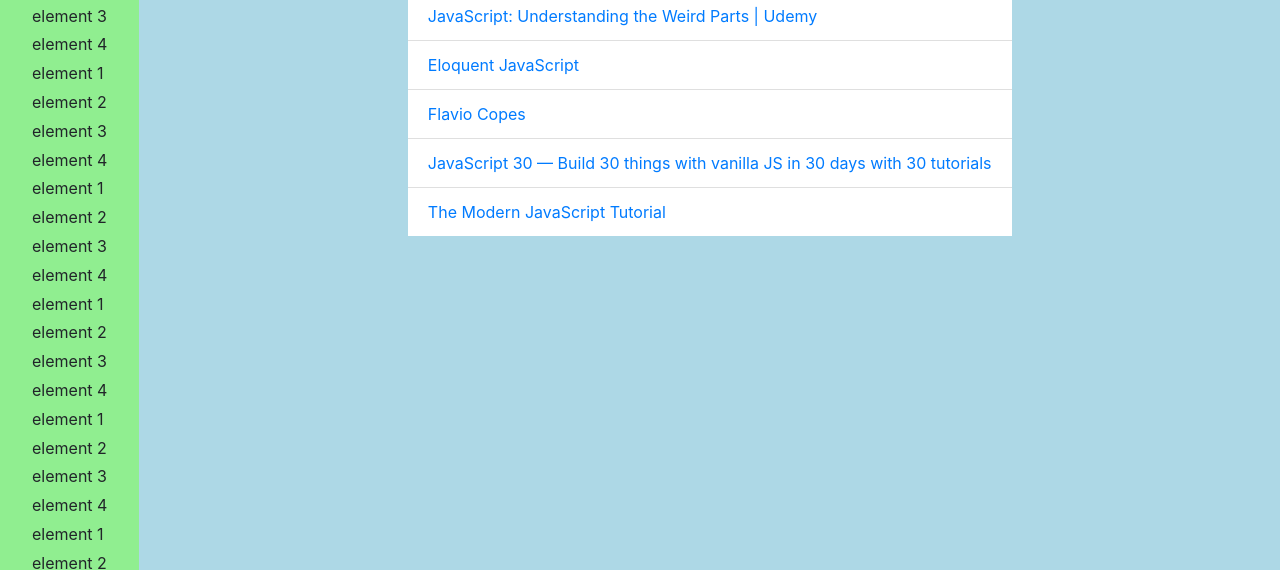
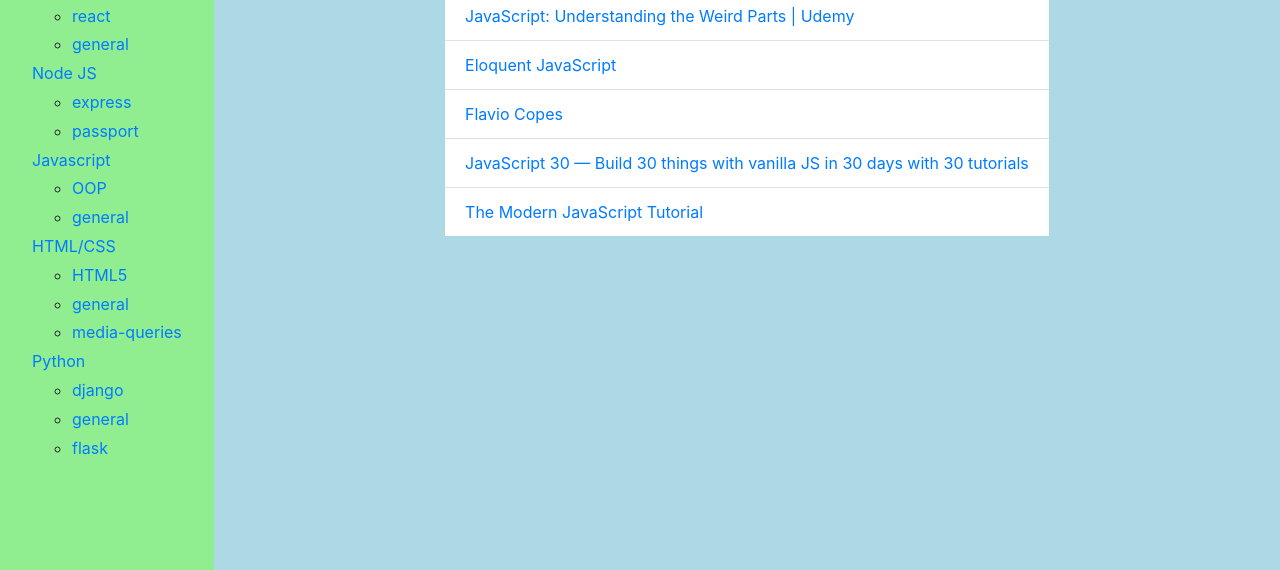
Before and after one commit to cd4d/webdev-resources, a React app in the folder frontend/: page / in a window 1280 px wide. Shown: the part 230-800 px from the top of the page. Built offline with nearby package versions, Linux system fonts and the light colour scheme.

Commit message:
Populate sidebar with links from mock DB

```diff
--- a/frontend/src/DB/html-css.json
+++ b/frontend/src/DB/html-css.json
@@ -1,7 +1,9 @@
 {
   "topic": "HTML",
   "title": "HTML/CSS",
-  "sublevels": [],
+  "sublevels": [{"title":"HTML5", "topic":"HTML5"},
+    {"title":"general", "topic":"general"},
+    {"title":"media-queries", "topic":"mediaqueries"}],
   "links": [
     {
       "title": "Color wheel, a color palette generator | Adobe Color",
--- a/frontend/src/DB/javascript.json
+++ b/frontend/src/DB/javascript.json
@@ -1,9 +1,7 @@
 {
   "topic": "javascript",
   "title": "Javascript",
-    "sublevels": [
-        "OOP"
-    ],
+  "sublevels": [{"title":"OOP"}, {"title":"general"}],
   "links": [
     {
       "title": "JavaScript: Understanding the Weird Parts | Udemy",
--- a/frontend/src/DB/node.json
+++ b/frontend/src/DB/node.json
@@ -2,8 +2,8 @@
     "topic": "node",
     "title": "Node JS",
     "sublevels": [
-        "express",
-        "passport"
+        {"title":"express"},
+        {"title":"passport"}
     ],
     "links": [
         {
--- a/frontend/src/DB/python.json
+++ b/frontend/src/DB/python.json
@@ -2,8 +2,10 @@
     "topic": "python",
     "title": "Python",
     "sublevels": [
-        "OOP"
-    ],
+        {"title":"django"},
+        {"title":"general"},
+        {"title":"flask"}
+      ],
     "links": [
         {
             "title": "5. Data Structures — Python 3.8.0 documentation",
--- a/frontend/src/DB/web-development.json
+++ b/frontend/src/DB/web-development.json
@@ -1,10 +1,7 @@
 {
   "topic": "webdev",
   "title": "Web Development",
-    "sublevels": [
-        "node",
-        "react"
-    ],
+  "sublevels": [{"title":"node"}, {"title":"react"}, {"title":"general"}],
   "links": [
     {
       "title": "Web Development Course Resources | The App Brewery",
--- a/frontend/src/app/App.js
+++ b/frontend/src/app/App.js
@@ -22,19 +22,16 @@
     <>
       <Header />
       <div className="lower">
-        <Sidebar />
+        <Sidebar mockDB={mockDB} />
 
         <Switch>
           <Route
             exact
-            path="/"
-            render={() => <Main topic="javascript" />}
+            path="/:topic"
+            render={(routeProps) => <Main {...routeProps} mockDB={mockDB}  />}
           ></Route>
-          <Route
-            exact
-            path="/:topic"
-            render={(routeProps) => <Main {...routeProps} mockDB={mockDB} />}
-          ></Route>
+          <Route path="/" render={() => <Main />}></Route>
+
         </Switch>
       </div>
     </>
--- a/frontend/src/app/Main.js
+++ b/frontend/src/app/Main.js
@@ -1,45 +1,53 @@
 import React from "react";
 import "./main.css";
 //import Lorem from "./tests/lorem"
-import getTopicData, {displayLinks} from "./utils"
-
+import getTopicData, { displayLinks } from "./utils";
 
 export default function (props) {
+
   // default data to be displayed
   let displayedData = {
     topic: "web resources",
     title: "Web resources",
     links: [
       {
-        "title": "JavaScript: Understanding the Weird Parts | Udemy",
-        "url": "https://www.udemy.com/course/understand-javascript/?couponCode=6118495DE2F1408C71A1"
+        title: "JavaScript: Understanding the Weird Parts | Udemy",
+        url:
+          "https://www.udemy.com/course/understand-javascript/?couponCode=6118495DE2F1408C71A1",
       },
       {
-        "title": "Eloquent JavaScript",
-        "url": "http://eloquentjavascript.net/"
+        title: "Eloquent JavaScript",
+        url: "http://eloquentjavascript.net/",
       },
       {
-        "title": "Flavio Copes",
-        "url": "https://flaviocopes.com"
+        title: "Flavio Copes",
+        url: "https://flaviocopes.com",
       },
       {
-        "title": "JavaScript 30 — Build 30 things with vanilla JS in 30 days with 30 tutorials",
-        "url": "https://javascript30.com/"
+        title:
+          "JavaScript 30 — Build 30 things with vanilla JS in 30 days with 30 tutorials",
+        url: "https://javascript30.com/",
       },
       {
-        "title": "The Modern JavaScript Tutorial",
-        "url": "https://javascript.info/"
-      }
-    ]
-  }// access db if route matches
-  if (props.match) { displayedData = getTopicData(props.mockDB, props.match.params.topic) }
+        title: "The Modern JavaScript Tutorial",
+        url: "https://javascript.info/",
+      },
+    ],
+  };
+  // access db if route matches
+  if (Object.keys(props).length != 0 && props.match.params) {
+    // query DB
+    let queryDBResult = getTopicData(props.mockDB, props.match.params.topic);
+    // update displayedData if result
+    if (queryDBResult != undefined) displayedData = queryDBResult;
+  }
 
   return (
     <div className="main content column">
       <h1>{displayedData.title}</h1>
-      <ul className="list-group list-group-flush">{displayLinks(displayedData)}</ul>
+      <ul className="list-group list-group-flush">
+        {displayLinks(displayedData)}
+      </ul>
     </div>
   );
-
-
 }
--- a/frontend/src/app/Sidebar.js
+++ b/frontend/src/app/Sidebar.js
@@ -1,41 +1,38 @@
 import React from "react";
-import "./sidebar.css"
+import "./sidebar.css";
+import { v4 as uuidv4 } from "uuid";
+// https://dev.to/jsmanifest/create-a-modern-dynamic-sidebar-menu-in-react-using-recursion-36eo
+
+function SidebarItem(item) {
+
+  return (
+    <li key={uuidv4()}>
+      { <a href={`/${item.topic}`}>{item.title}</a>}
+      {/* Sublevel */}
+      {Array.isArray(item.sublevels) && (
+        <ul>
+          {item.sublevels.map((subItem) => (
+            <SidebarItem key={uuidv4()} depth={item.depth + 1} {...subItem} />
+          ))}
+        </ul>
+      )}
+    </li>
+  );
+}
 export default function (props) {
+
   return (
     <>
-    <input type="checkbox" id="mobile-menu-checkbox"/>
-    <div className="sidebar column" >
-
-      <nav className="content">
-
-        <ul className="sidebar-items">
-          <li>element 1</li>
-          <li>element 2</li>
-          <li>element 3</li>
-          <li>element 4</li>
-          <li>element 1</li>
-          <li>element 2</li>
-          <li>element 3</li>
-          <li>element 4</li>
-          <li>element 1</li>
-          <li>element 2</li>
-          <li>element 3</li>
-          <li>element 4</li>
-          <li>element 1</li>
-          <li>element 2</li>
-          <li>element 3</li>
-          <li>element 4</li>
-          <li>element 1</li>
-          <li>element 2</li>
-          <li>element 3</li>
-          <li>element 4</li>
-          <li>element 1</li>
-          <li>element 2</li>
-          <li>element 3</li>
-          <li>element 4</li>
-        </ul>
-      </nav>
-    </div>
+      <input type="checkbox" id="mobile-menu-checkbox" />
+      <div className="sidebar column">
+        <nav className="content">
+          <ul className="sidebar-items">
+            {props.mockDB.map((item) => (
+              <SidebarItem key={uuidv4()} depth={0} {...item} />
+            ))}
+          </ul>
+        </nav>
+      </div>
     </>
   );
 }
--- a/frontend/src/app/sidebar.css
+++ b/frontend/src/app/sidebar.css
@@ -7,6 +7,6 @@
   list-style-type: none;
   padding: 0 ;
   margin: 1rem 1rem 0;
-  width: 100%;
+
   line-height: 1.8;
 }
```
Also changed, not shown: frontend/src/app/tests/index.html (+20 -0 lines), frontend/src/app/utils.js (+12 -6 lines), frontend/src/app/404.js (added). Lines whose indentation alone changed are shown as unchanged.
